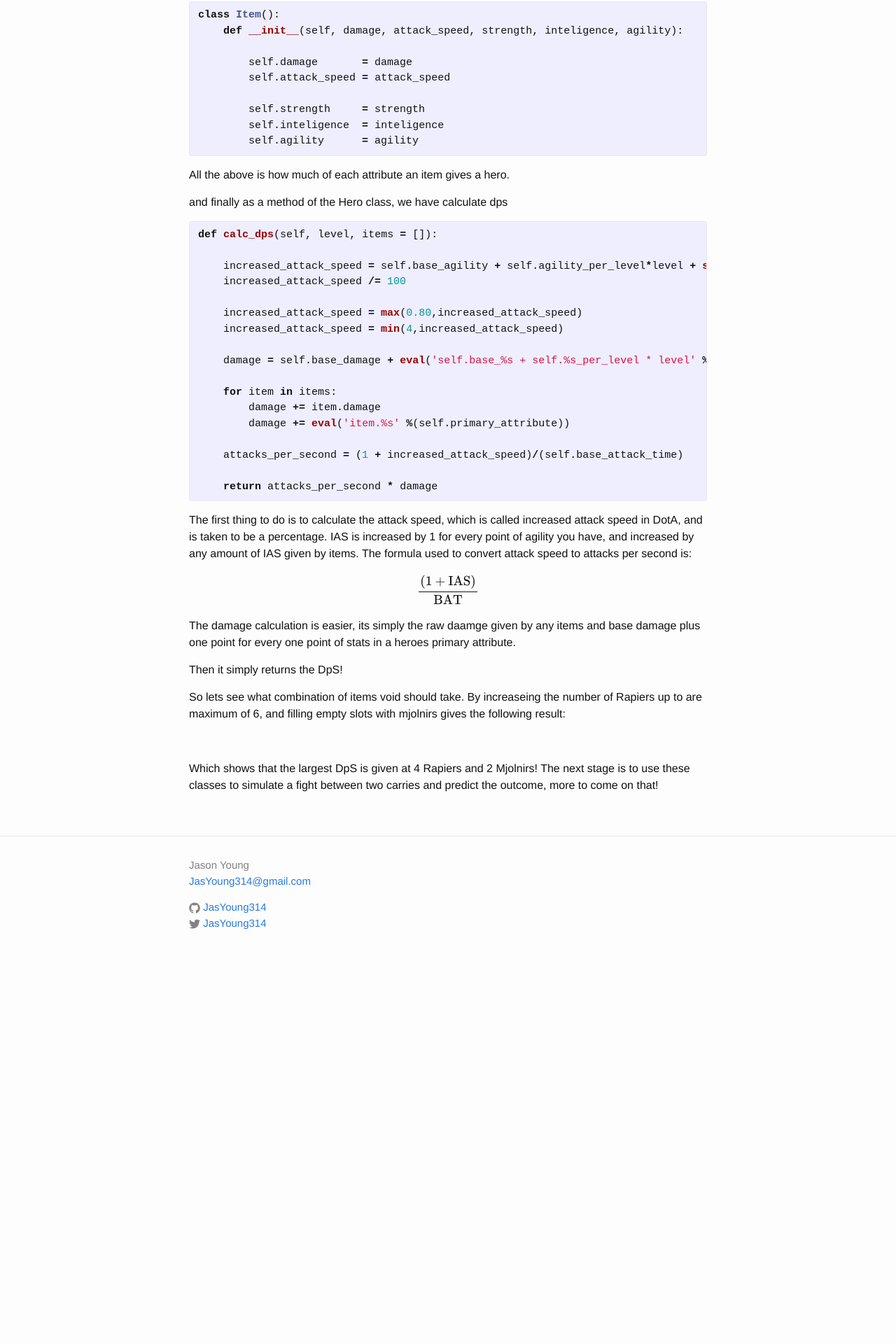
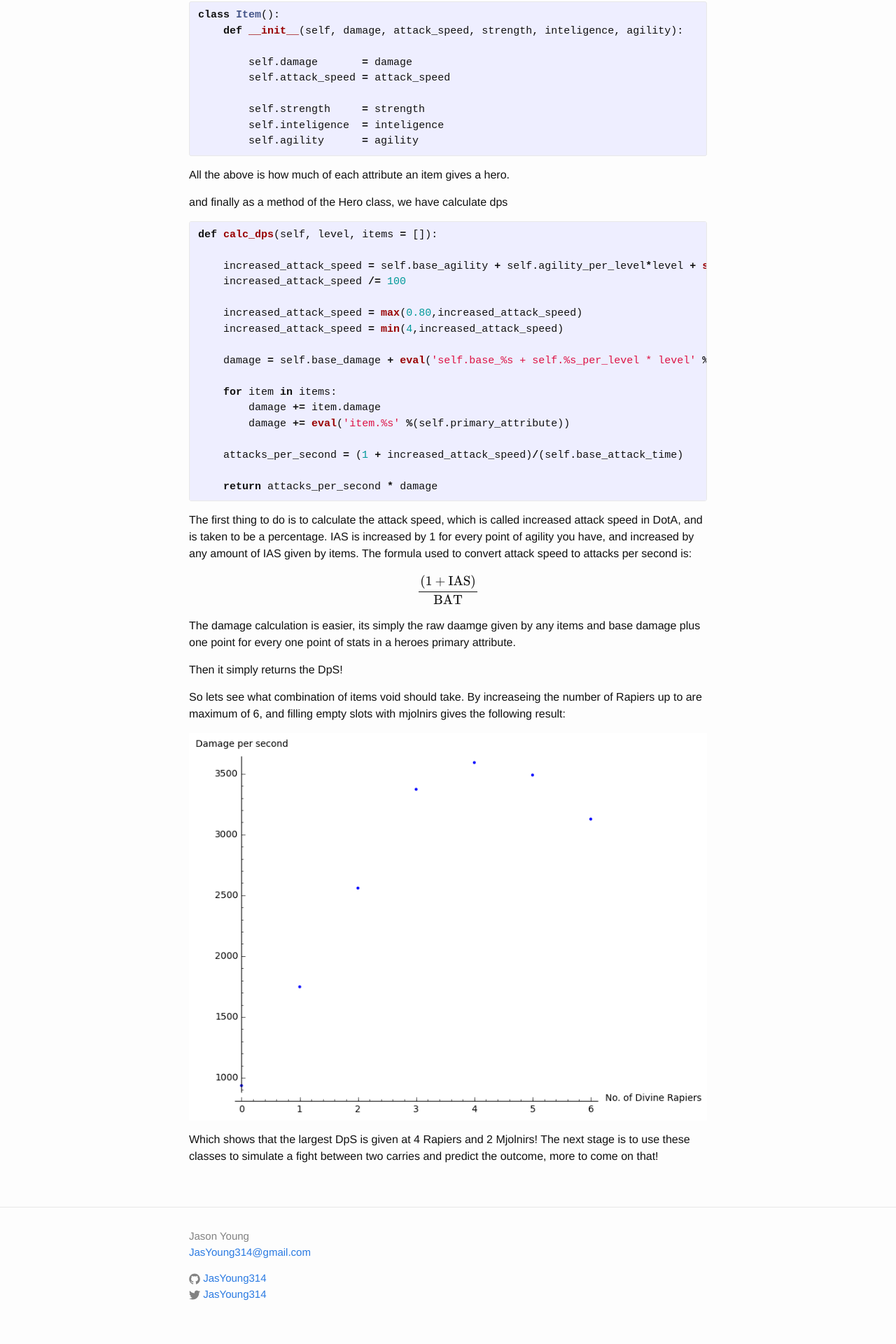
Before and after one commit to JasYoung314/gamingtheorist, a Jekyll site: the page built from _posts/2014-10-18-Calculating-damage-per-second.md, in a window 1280 px wide. Shown: the part 2121-4041 px from the top of the page at 70% size. Built offline with Jekyll 4.4.1, drawn with Linux system fonts in a browser that asks for light colours; formulas are drawn with MathJax 3; before the commit the page ends 3511 px from its top, so only the background shows below that.

Commit message:
first draft

```diff
--- a/_posts/2014-10-18-Calculating-damage-per-second.md
+++ b/_posts/2014-10-18-Calculating-damage-per-second.md
@@ -137,7 +137,7 @@ Then it simply returns the DpS!
 
 So lets see what combination of items void should take. By increaseing the number of Rapiers up to are maximum of 6, and filling empty slots with mjolnirs gives the following result:
 
-![]({{site.baseurl}}/_assets/images/fvoid.png)
+![]({{site.baseurl}}/assets/images/fvoid.png)
 
 Which shows that the largest DpS is given at 4 Rapiers and 2 Mjolnirs!
 The next stage is to use these classes to simulate a fight between two carries and predict the outcome, more to come on that!
```
Also changed, not shown: 1 other file.
